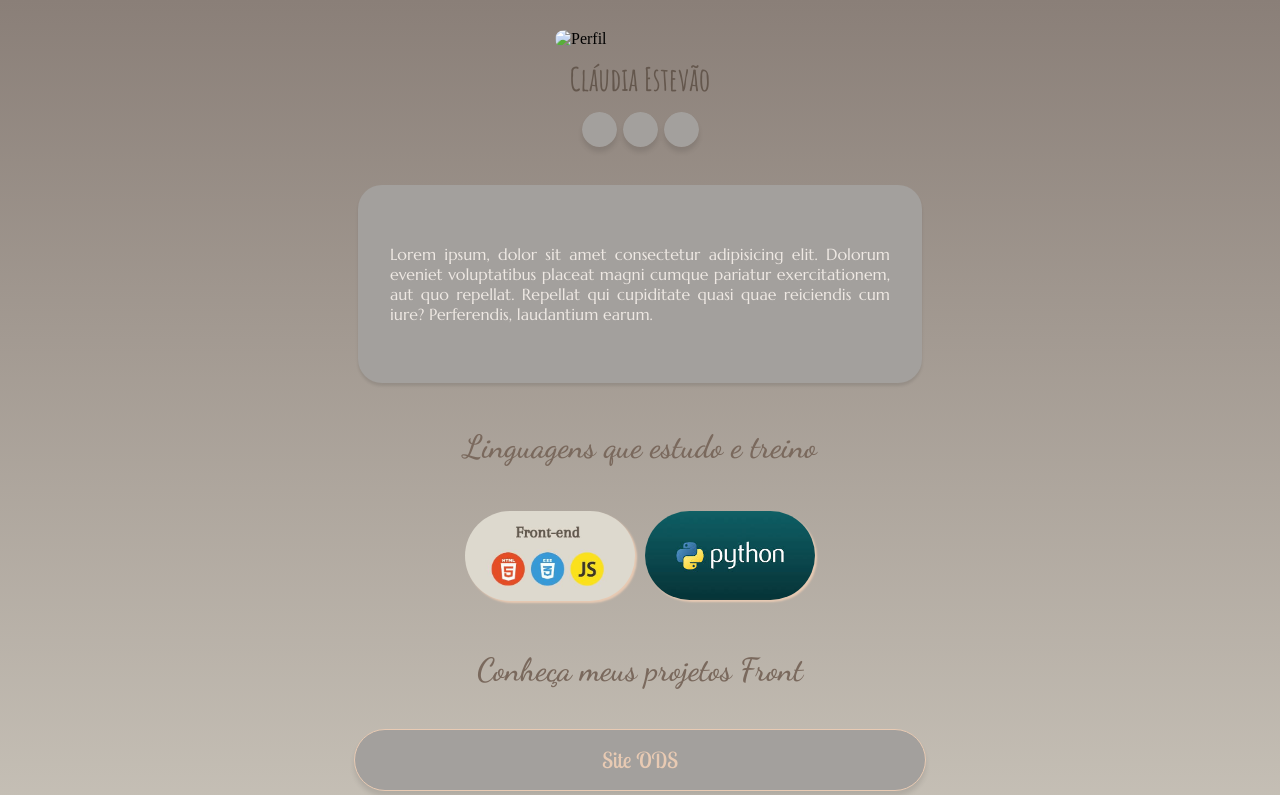
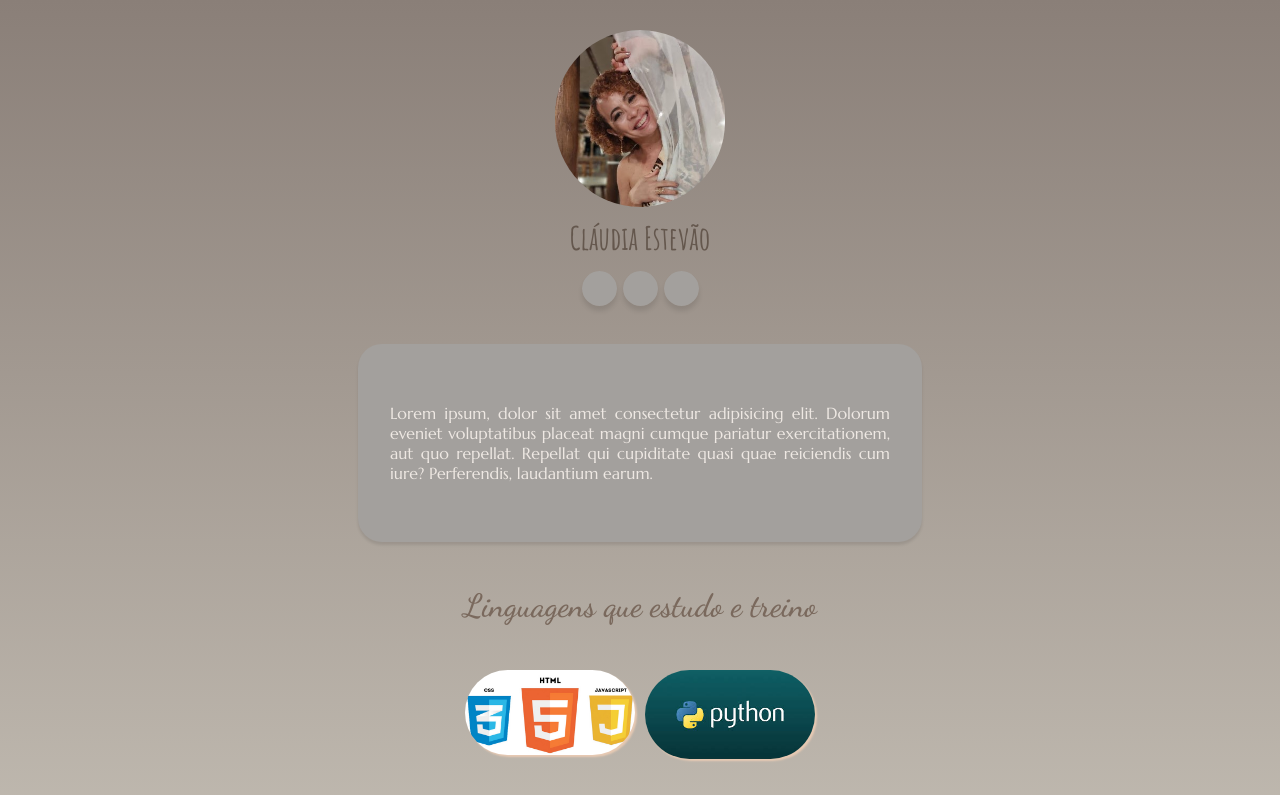
Before and after one commit to Claudia-Estevao/claudia-estevao.github.io, a plain HTML site: page index.html in a window 1280 px wide. Shown: the top 795 px of the page. Drawn offline with nearby package versions, Linux system fonts and the light colour scheme; a web font is replaced by a local one.

Commit message:
Reenvio do index

```diff
--- a/index.html
+++ b/index.html
@@ -13,7 +13,7 @@
         <main class="conteudo">
             <div class="Perfil">
                 <div class="imagem">
-                    <img src="/myportifolio/img/eu.jpg" alt="Perfil">
+                    <img src="img/eu.jpg" alt="Perfil">
                 </div>
                 <div class="name">Cláudia Estevão</div>
                 <div class="redes-sociais">
@@ -36,7 +36,7 @@
                 <h1 >Linguagens que estudo e treino</h1>
                 <div class="langs">
                     <div class="front">
-                        <img src="img/front.jpeg" alt="">
+                        <img src="img/front.jpg" alt="">
                     </div>
                     <div class="back">
                         <img src="img/back.jpg" alt="">
```
